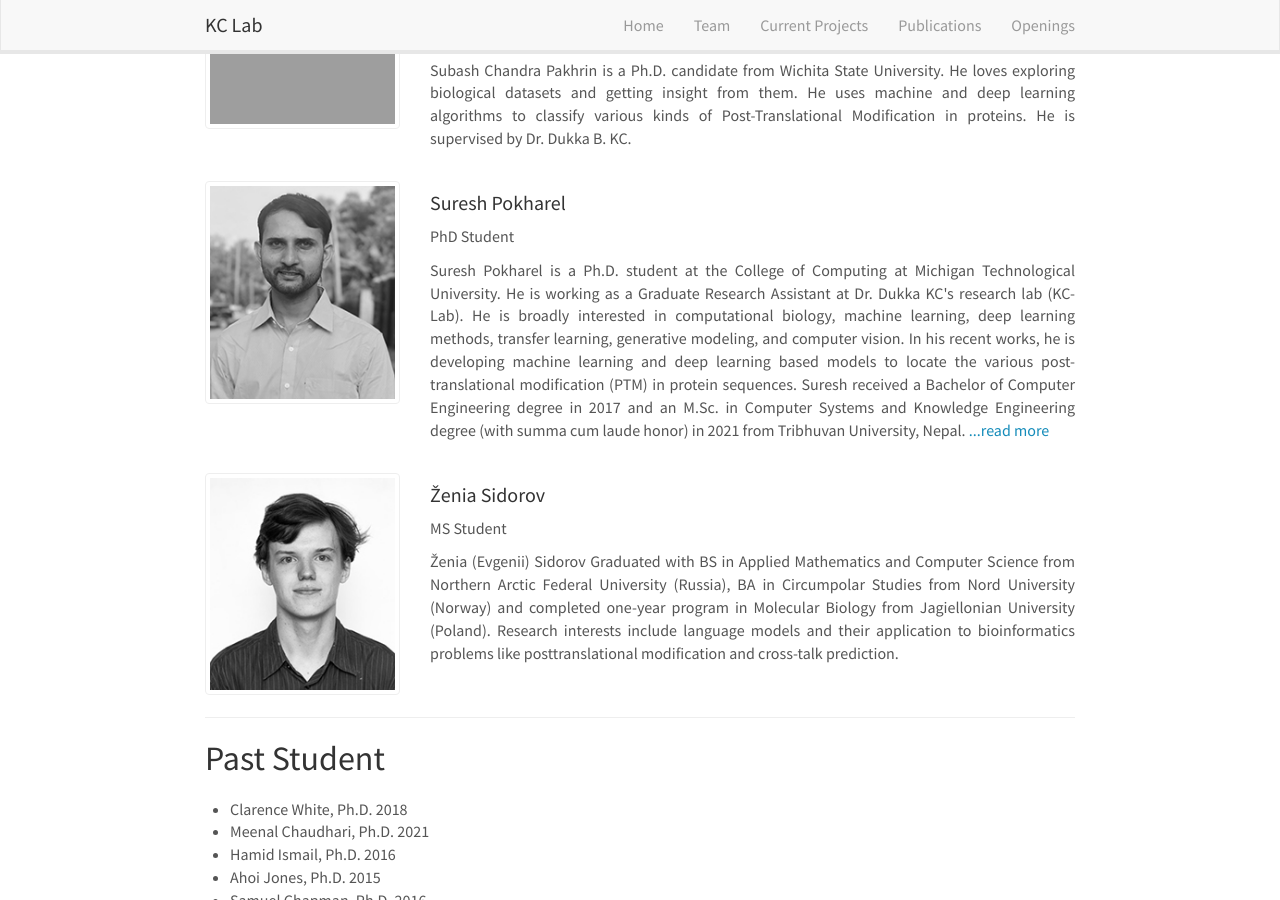
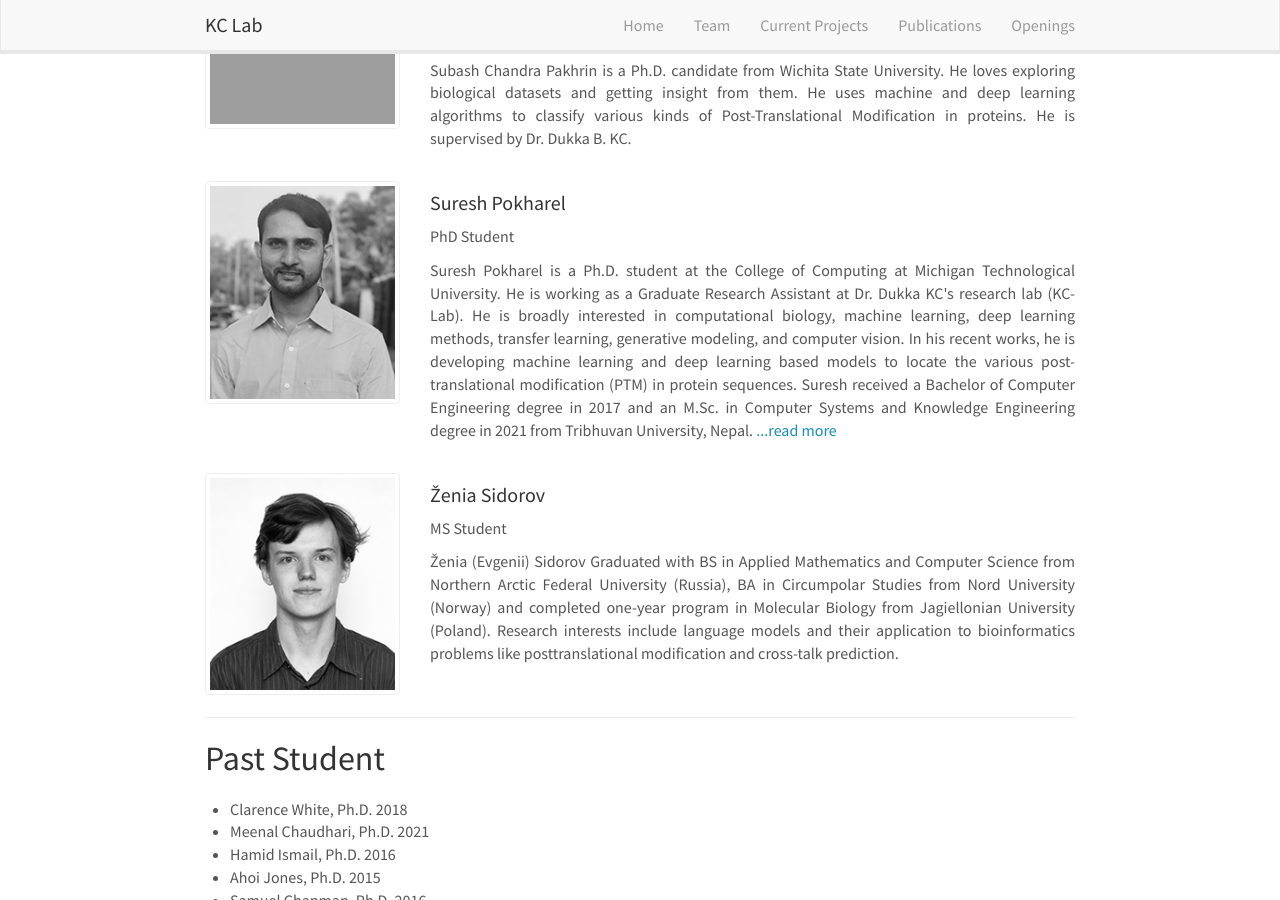
Before and after one commit to pawelparker/KCLabMTU.github.io, a Jekyll site: the page built from _pages/team/index.html, in a window 1280 px wide and 900 px high, scrolled down 2419 px. Built offline with Jekyll 4.4.1, drawn with Linux system fonts in a browser that asks for light colours; nearby versions of some CDN libraries.

Commit message:
Update index.html

```diff
--- a/_pages/team/index.html
+++ b/_pages/team/index.html
@@ -221,7 +221,7 @@ computing, applied optimization and wireless communications.</p>
 
 He is broadly interested in computational biology, machine learning, deep learning methods, transfer learning, generative modeling, and computer vision. In his recent works, he is developing machine learning and deep learning based models to locate the various post-translational modification (PTM) in protein sequences.
 
-Suresh received a Bachelor of Computer Engineering degree in 2017 and an M.Sc. in Computer Systems and Knowledge Engineering degree (with summa cum laude honor) in 2021 from Tribhuvan University, Nepal.
+Suresh received a Bachelor of Computer Engineering degree in 2017 and an M.Sc. in Computer Systems and Knowledge Engineering degree in 2021 from Tribhuvan University, Nepal.
 <!--
 While doing his master's, he also worked as an instructor at the Institute of Engineering, Pulchowk Campus, Nepal for various courses including programming languages, database management systems, machine learning, and image processing.
 
```
